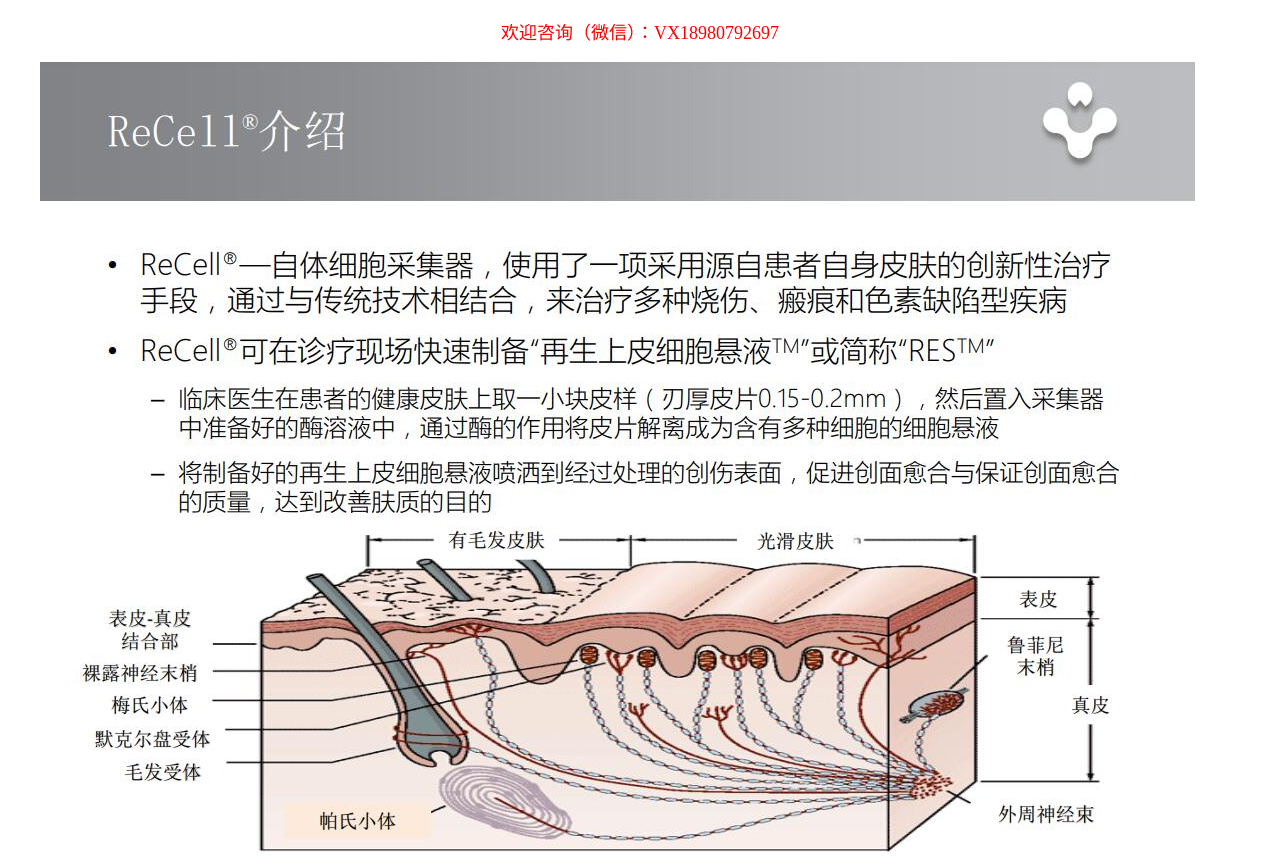
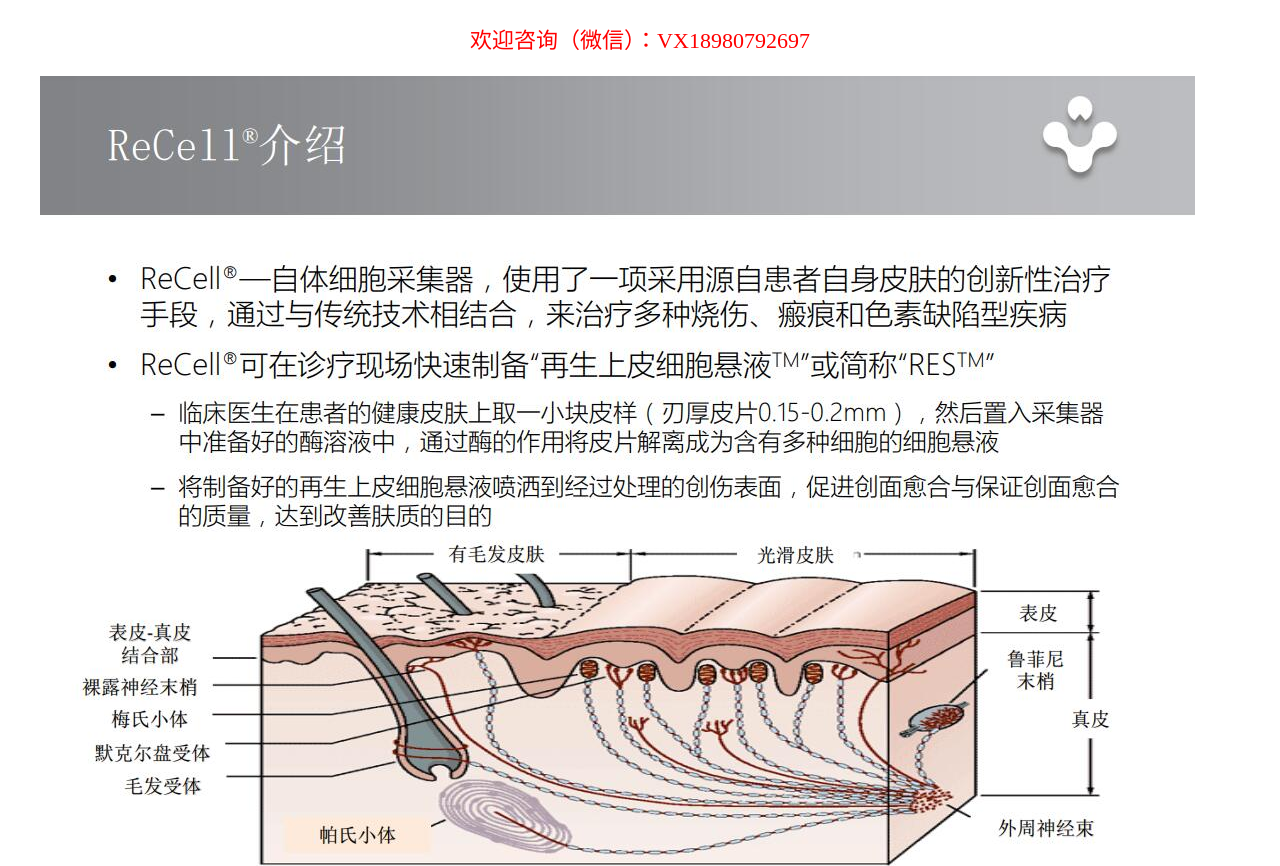
Before and after one commit to RecellTech/RecellTech.github.io, a plain HTML site: page index.html in a window 1280 px wide. Shown: the top 866 px of the page. Drawn offline with Linux system fonts and the light colour scheme.

Commit message:
Update index.html

```diff
--- a/index.html
+++ b/index.html
@@ -6,7 +6,7 @@
 	<title>recell技术介绍</title>
 	<style type="text/css">
 		.div{margin: 0 auto; width: 1200px;}
-		p {font-size:18px; color:red; text-align:center;}
+		p {font-size:22px; color:red; text-align:center;}
 	</style>
 </head>
 <body>
```
